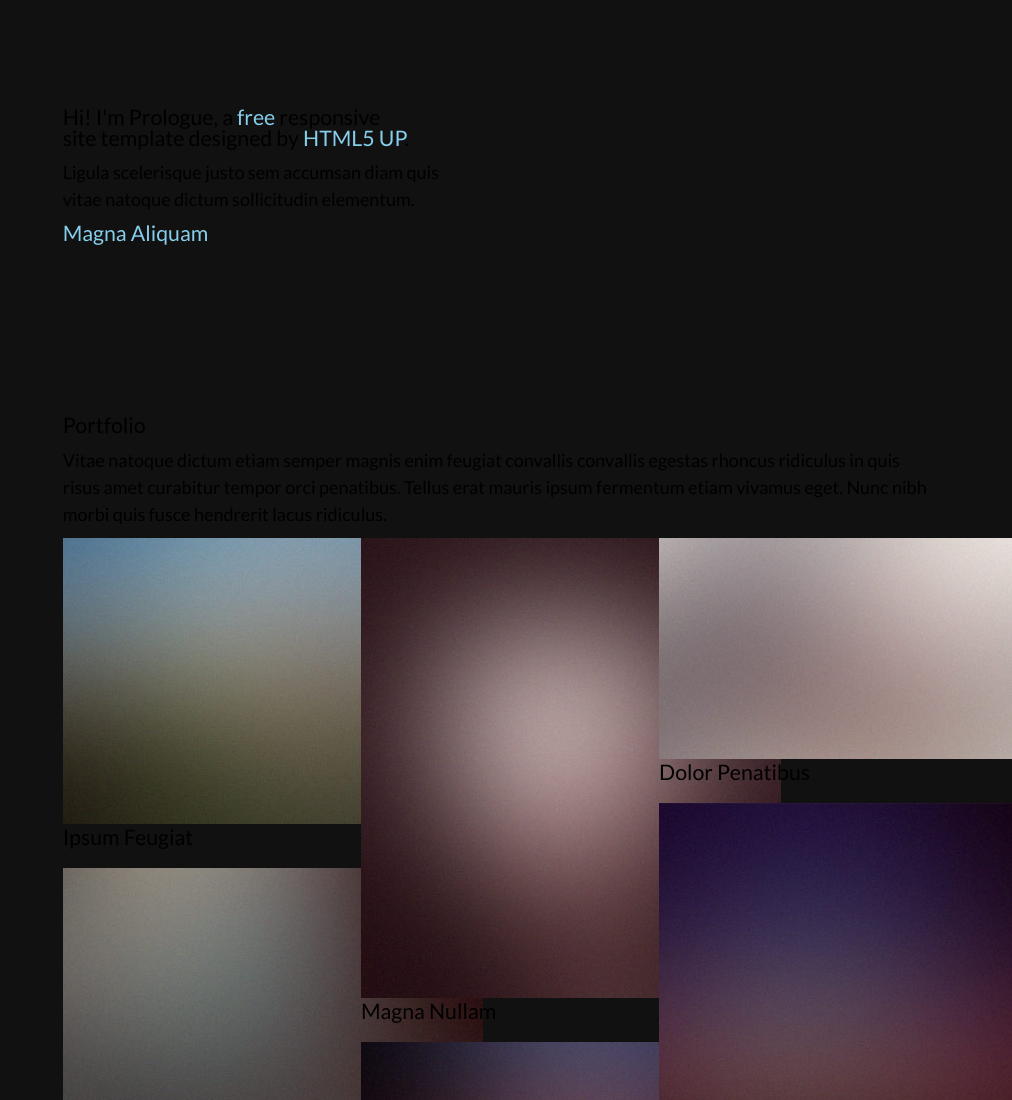
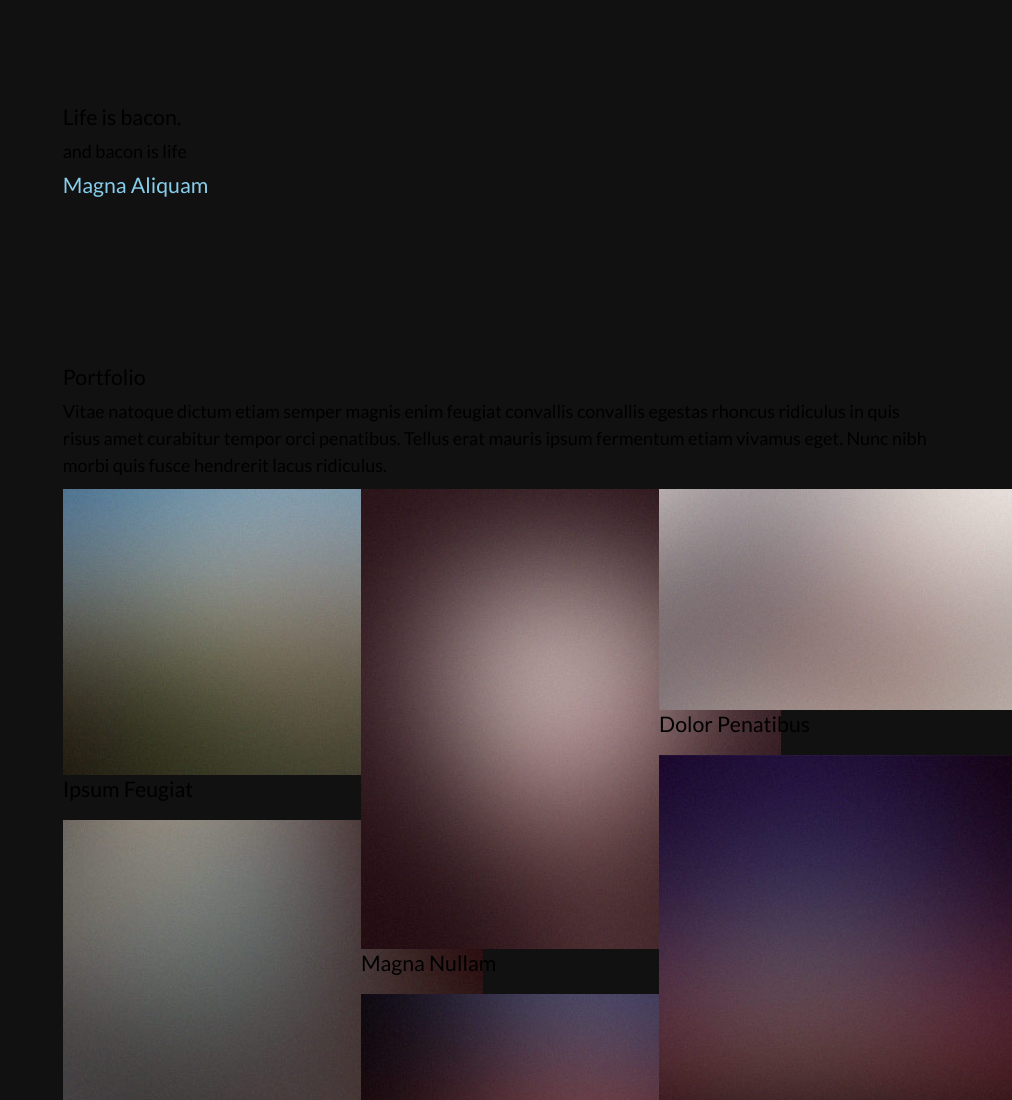
Before and after one commit to RainbowCookiz/RainbowCookiz.github.io, a plain HTML site: page index.html in a window 1280 px wide. Shown: the top 1100 px of the page, without its empty margins (268-1280 px from the left). Drawn offline with nearby package versions, Linux system fonts and the light colour scheme; files that its build step writes are made by us from their sources.

Commit message:
sarhbzsrhb

```diff
--- a/index.html
+++ b/index.html
@@ -87,10 +87,8 @@
 						<div class="container">
 
 							<header>
-								<h2 class="alt">Hi! I'm <strong>Prologue</strong>, a <a href="http://html5up.net/license">free</a> responsive<br />
-								site template designed by <a href="http://html5up.net">HTML5 UP</a>.</h2>
-								<p>Ligula scelerisque justo sem accumsan diam quis<br />
-								vitae natoque dictum sollicitudin elementum.</p>
+								<h2 class="alt">Life is bacon</a>.</h2>
+								<p>and bacon is life</p>
 							</header>
 
 							<footer>
```
